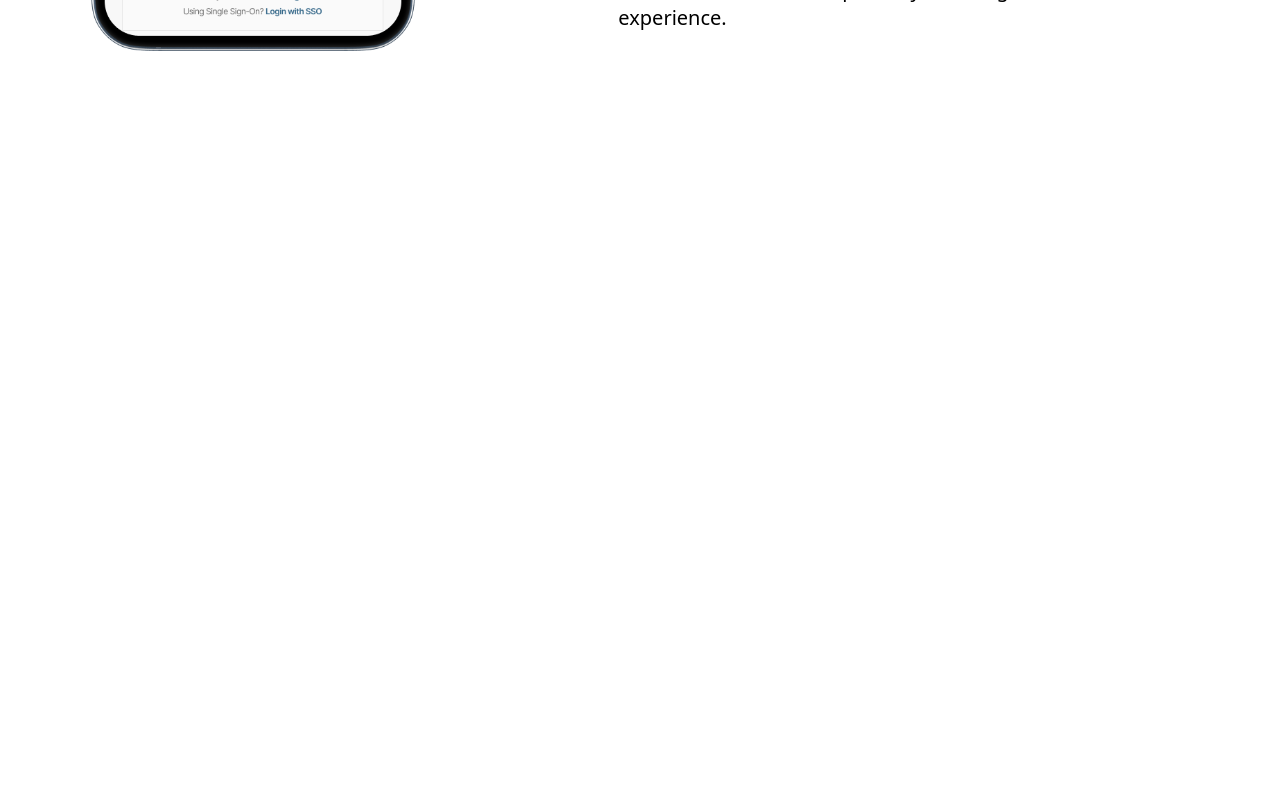
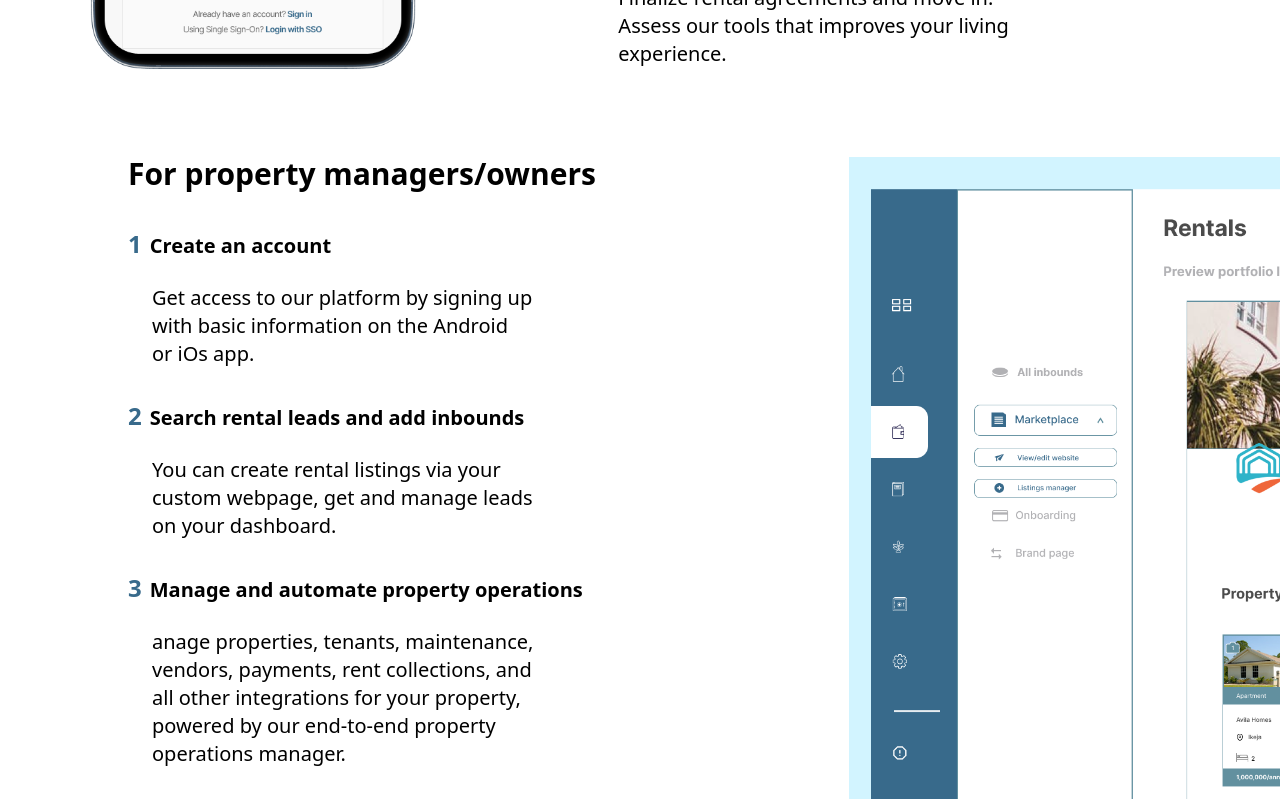
Before and after one commit to Errytagedesign/cog-pm-frontend, a Next.js app in the folder cog-frontend/: page / in a window 1280 px wide. Shown: the part 2750-3550 px from the top of the page. Before the commit the page ends 2814 px from the top, so only its background shows below. Built offline with nearby package versions, Linux system fonts and the light colour scheme.

Commit message:
Done with the managers section

```diff
--- /dev/null
+++ b/cog-frontend/Data/manage.js
@@ -0,0 +1,17 @@
+export const managers = [
+  {
+    id: 1,
+    heading: "Create an account",
+    text: "Get access to our platform by signing up with basic information on the Android or iOs app.",
+  },
+  {
+    id: 2,
+    heading: "Search rental leads and add inbounds",
+    text: "You can create rental listings via your custom webpage, get and manage leads on your dashboard.",
+  },
+  {
+    id: 3,
+    heading: "Manage and automate property operations",
+    text: "anage properties, tenants, maintenance, vendors, payments, rent collections, and all other integrations for your property, powered by our end-to-end property operations manager. ",
+  }
+];
--- /dev/null
+++ b/cog-frontend/src/pages/api/managers/index.js
@@ -0,0 +1,7 @@
+import { managers } from "../../../../Data/manage"
+
+
+
+export default function handler (req, res){
+    res.status(200).json(managers)
+}
--- a/cog-frontend/src/pages/index.js
+++ b/cog-frontend/src/pages/index.js
@@ -1,8 +1,3 @@
-// import Head from 'next/head'
-// import Image from 'next/image'
-// import { Inter } from 'next/font/google'
-// import styles from '@/styles/Home.module.css'
-
 import Navbar from "../../components/navbar";
 import Image from "next/image";
 import seacrh from "../../public/assets/icons/Search.png";
@@ -14,7 +9,7 @@ import Image8 from "../../public/assets/images/image 8.png";
 import iPhone from "../../public/assets/images/iPhone.png";
 import benefitData from "../../Data/benefit.js";
 import { useState, useEffect } from "react";
-// const inter = Inter({ subsets: ['latin'] })
+import managerImage from "../../public/assets/images/Frame 157.png";
 
 export default function Home() {
   return (
@@ -30,6 +25,7 @@ export default function Home() {
         <Benefit />
       </div>
       <ForRentals />
+      <ForManagers />
     </>
   );
 }
@@ -212,22 +208,28 @@ const ForRentals = () => {
   }, []);
   return (
     <>
-      <div className="uppercase flex w-full justify-center py-12 text-primary text-2xl  font-bold">how it works</div>
+      <div className="uppercase flex w-full justify-center py-12 text-primary text-2xl  font-bold">
+        how it works
+      </div>
       <section className="flex w-full justify-center m-auto">
         <div className=" w-1/2 flex justify-end items-center">
           <Image src={iPhone} width={330} />
         </div>
         <div className="ml-44">
           <div className="text-3xl font-bold">
-            For renters
+            For renters <br /> <br />
           </div>
           {rentals.map((rental) => {
             return (
               <div key={rental.id} className="w-full flex-col  ml-">
                 <ul>
                   <li>
-                     <span className="font-bold text-primary text-2xl pr-2">{rental.id}</span>
-                      <span className="pt-8 font-bold text-xl  w-full">{rental.heading}</span>
+                    <span className="font-bold text-primary text-2xl pr-2">
+                      {rental.id}
+                    </span>
+                    <span className="pt-8 font-bold text-xl  w-full">
+                      {rental.heading}
+                    </span>
                   </li>
                 </ul>
                 <p className="pl-6 pt-6 pb-8 w-2/3 text-xl">{rental.text}</p>
@@ -239,3 +241,46 @@ const ForRentals = () => {
     </>
   );
 };
+
+const ForManagers = () => {
+  const [managers, setManagers] = useState([]);
+  const fetchManagers = async () => {
+    const response = await fetch(`/api/managers`);
+    const data = await response.json();
+    setManagers(data);
+  };
+  useEffect(() => {
+    fetchManagers();
+  }, []);
+  return (
+    <>
+      <section className="flex w-full justify-center m-auto mt-14">
+        <div className="ml-32">
+          <div className="text-3xl font-bold w-3/4">
+            For property managers/owners <br /> <br />
+          </div>
+          {managers.map((manager) => {
+            return (
+              <div key={manager.id} className="w-3/4 flex-col">
+                <ul>
+                  <li>
+                    <span className="font-bold text-primary text-2xl pr-2">
+                      {manager.id}
+                    </span>
+                    <span className="pt-8 font-bold text-xl  w-full">
+                      {manager.heading}
+                    </span>
+                  </li>
+                </ul>
+                <p className="pl-6 pt-6 pb-8 w-3/4 text-xl">{manager.text}</p>
+              </div>
+            );
+          })}
+        </div>
+        <div className=" w-4/5 flex justify-end items-center">
+          <Image src={managerImage} width={1000} />
+        </div>
+      </section>
+    </>
+  );
+};
```
Also changed, not shown: 1 other file (tests, documents, lock files or other folders).
